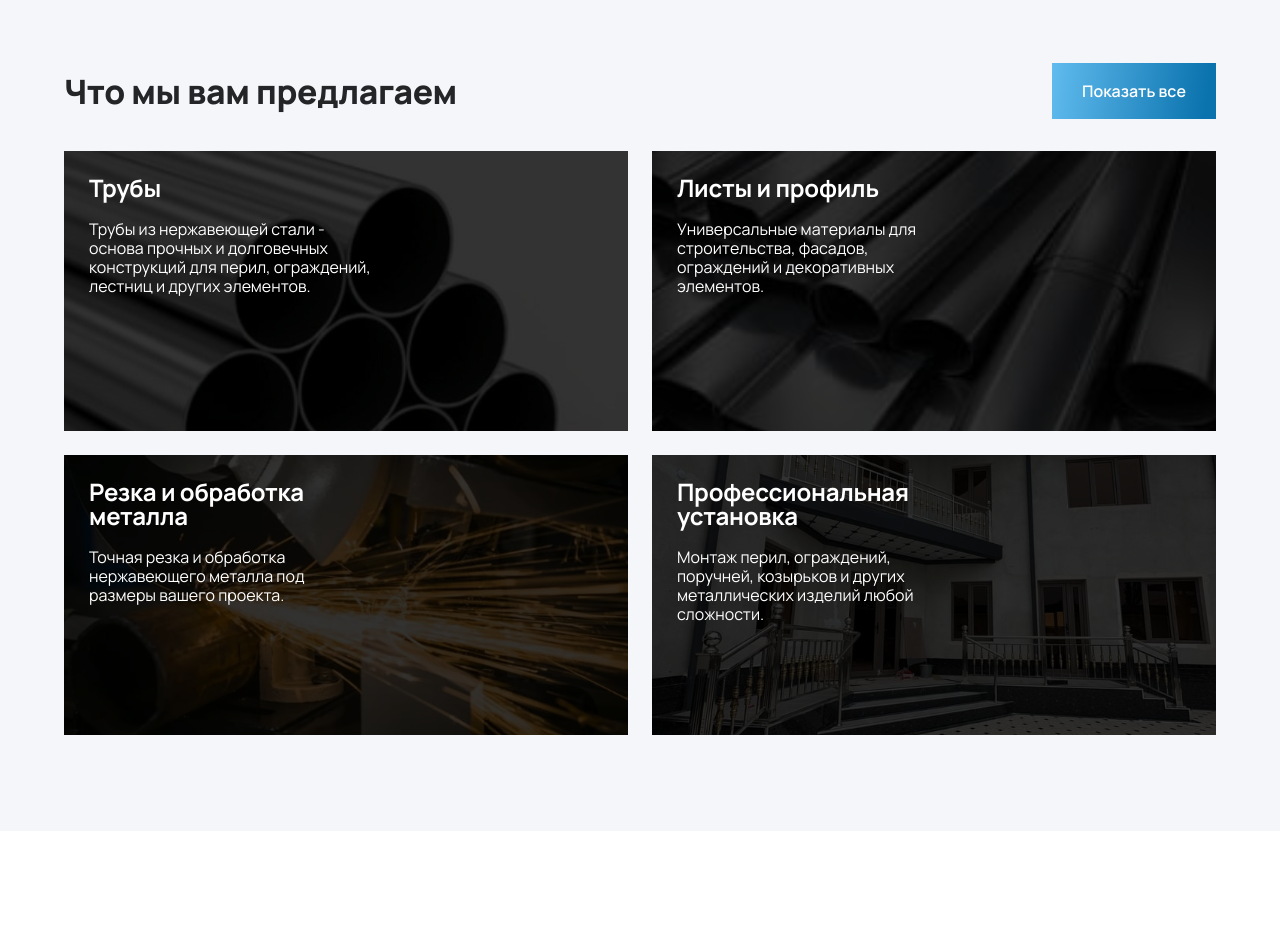
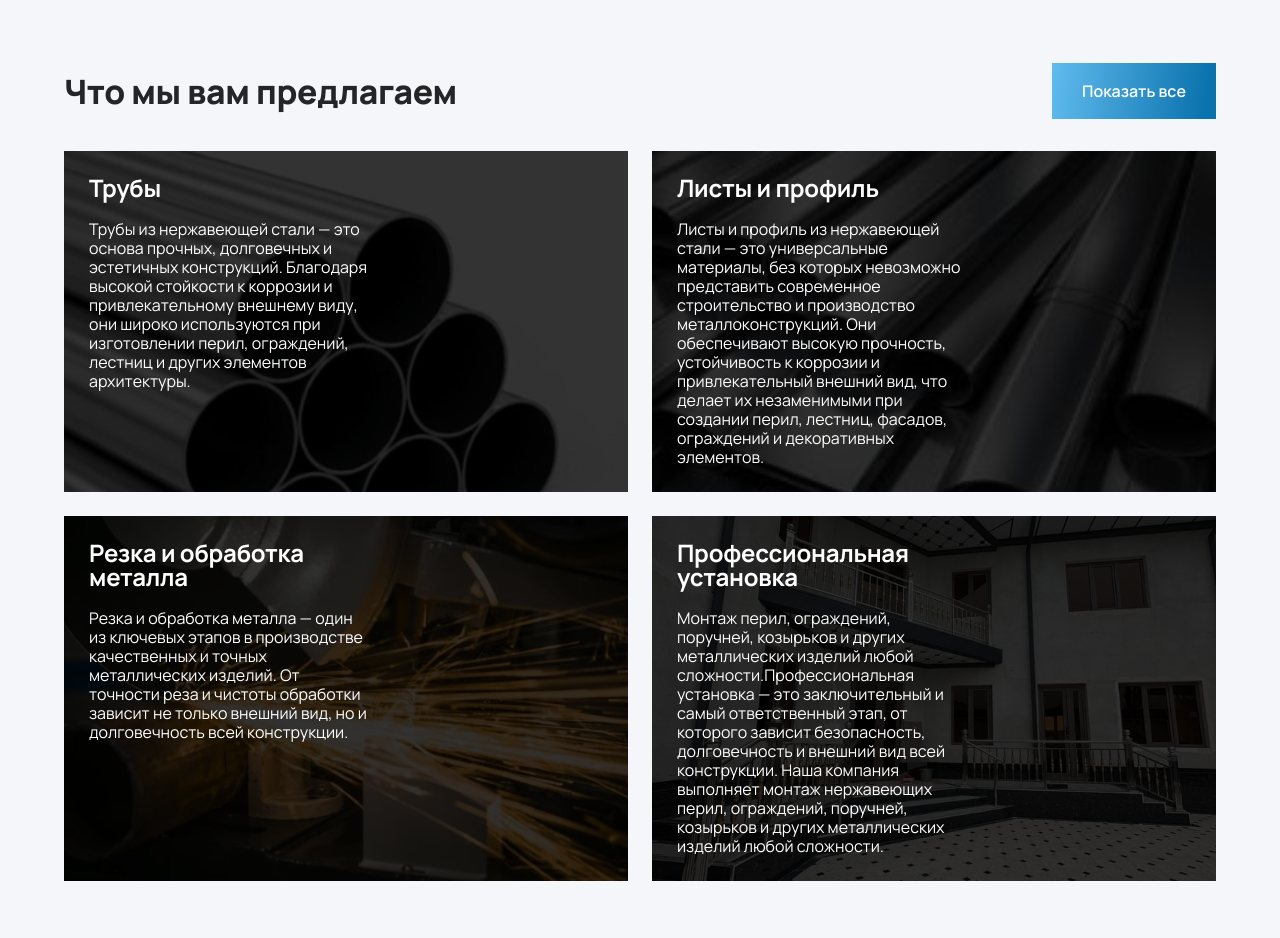
Before and after one commit to nm-backend/nerzhaveyka.kg, a Django app: template templates/index.html in a window 1280 px wide. Shown: the part 1312-2250 px from the top of the page. Run offline with Django 5.2, Linux system fonts and the light colour scheme; the template is opened without the code that fills it, so the values that code supplies are empty.

Commit message:
just
fix bugs

```diff
--- a/templates/index.html
+++ b/templates/index.html
@@ -69,8 +69,9 @@
         <div class="offer-card-content">
           <h3 class="offer-card-title">Трубы</h3>
           <p class="offer-card-text">
-            Трубы из нержавеющей стали - основа прочных и долговечных
-            конструкций для перил, ограждений, лестниц и других элементов.
+            Трубы из нержавеющей стали — это основа прочных, долговечных и эстетичных
+            конструкций. Благодаря высокой стойкости к коррозии и привлекательному внешнему
+            виду, они широко используются при изготовлении перил, ограждений, лестниц и других элементов архитектуры.
           </p>
         </div>
       </article>
@@ -81,8 +82,10 @@
         <div class="offer-card-content">
           <h3 class="offer-card-title">Листы и профиль</h3>
           <p class="offer-card-text">
-            Универсальные материалы для строительства, фасадов,
-            ограждений и декоративных элементов.
+            Листы и профиль из нержавеющей стали — это универсальные материалы, без которых
+            невозможно представить современное строительство и производство металлоконструкций.
+            Они обеспечивают высокую прочность, устойчивость к коррозии и привлекательный внешний вид,
+            что делает их незаменимыми при создании перил, лестниц, фасадов, ограждений и декоративных элементов.
           </p>
         </div>
       </article>
@@ -93,8 +96,8 @@
         <div class="offer-card-content">
           <h3 class="offer-card-title">Резка и обработка металла</h3>
           <p class="offer-card-text">
-            Точная резка и обработка нержавеющего металла под размеры
-            вашего проекта.
+            Резка и обработка металла — один из ключевых этапов в производстве качественных и точных
+            металлических изделий. От точности реза и чистоты обработки зависит не только внешний вид, но и долговечность всей конструкции.
           </p>
         </div>
       </article>
@@ -106,7 +109,9 @@
           <h3 class="offer-card-title">Профессиональная установка</h3>
           <p class="offer-card-text">
             Монтаж перил, ограждений, поручней, козырьков и других
-            металлических изделий любой сложности.
+            металлических изделий любой сложности.Профессиональная установка — это заключительный и
+            самый ответственный этап, от которого зависит безопасность, долговечность и внешний вид всей конструкции.
+            Наша компания выполняет монтаж нержавеющих перил, ограждений, поручней, козырьков и других металлических изделий любой сложности.
           </p>
         </div>
       </article>
```
Also changed, not shown: templates/about.html (+5 -2 lines).
